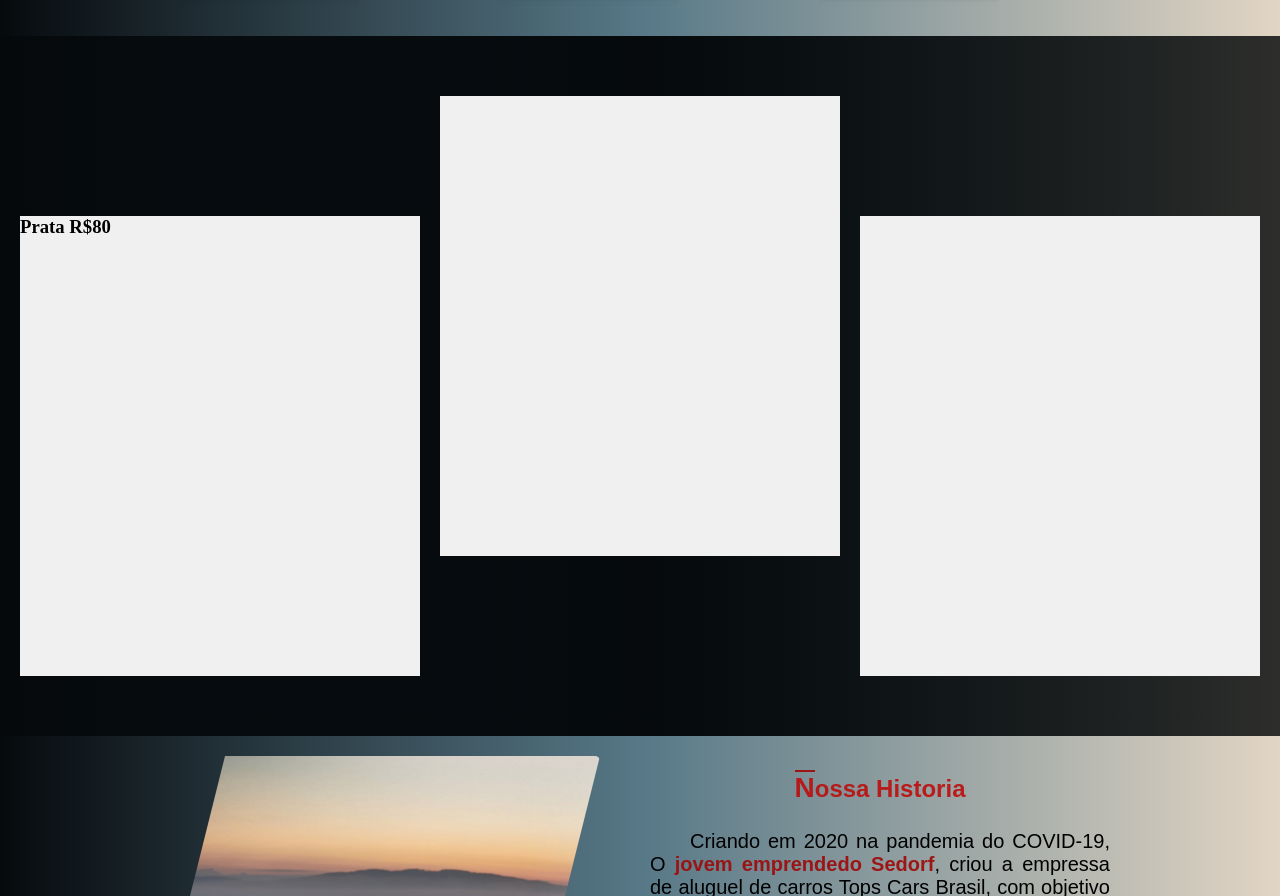
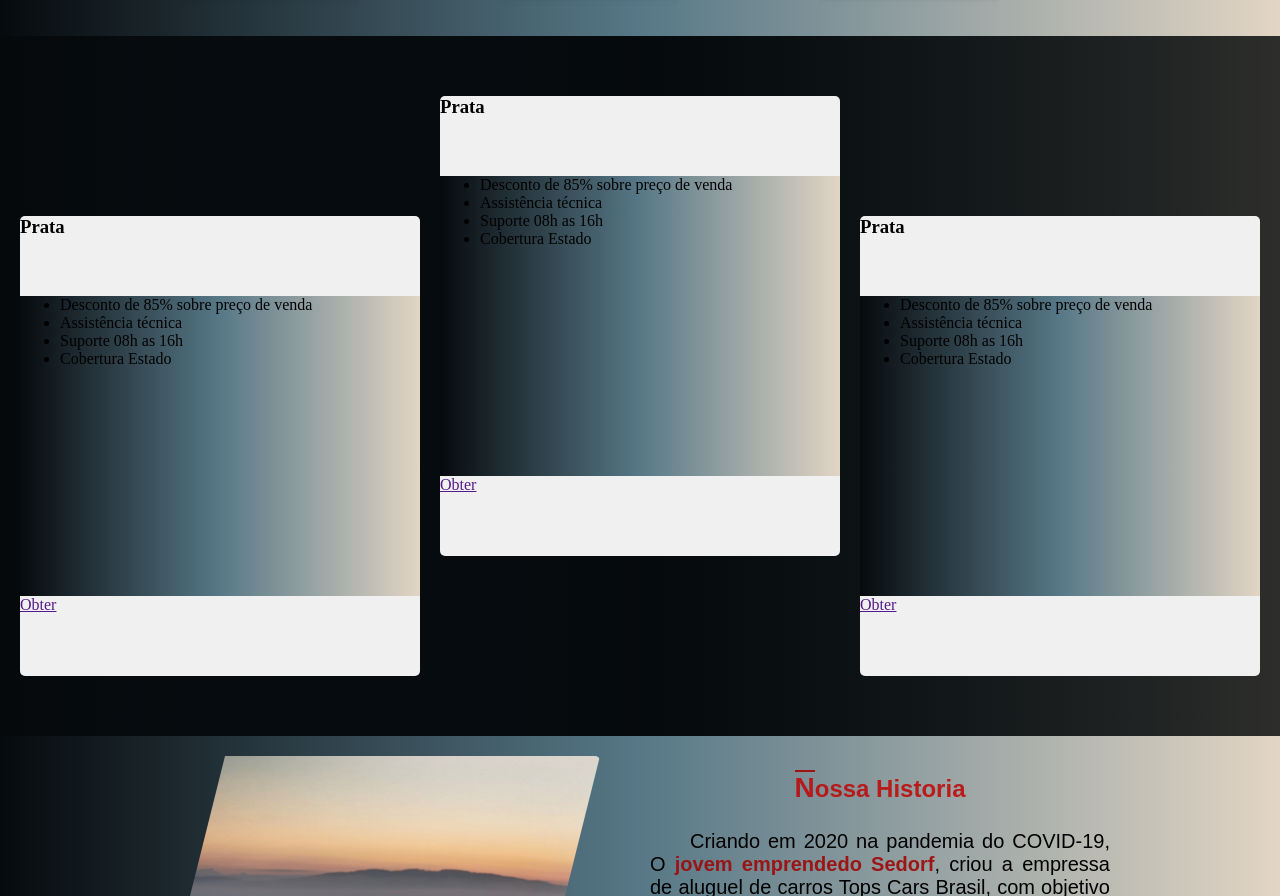
Before and after one commit to LucasLima-207/lisufaga, a plain HTML site: page index.html in a window 1280 px wide. Shown: the part 1314-2210 px from the top of the page. Drawn offline with Linux system fonts and the light colour scheme.

Commit message:
update de layout alpha

```diff
--- a/css/style.css
+++ b/css/style.css
@@ -232,9 +232,26 @@ Css do Menu Principal
   background: var(--LinearGradientBlack);
 }
 .PlanoDeSeguro{
+  border-radius: 5px;
+  display: grid;
+  grid-template-columns: 400px;
+  grid-template-rows: 80px 300px 60px;
   width: 400px;
   height: 460px;
   background: #f0f0f0;
+}
+.PlanoDeSeguro h2{
+  font-size: 40px;
+}
+.Preco{
+  background: red;
+}
+.ItensDeSeguro{
+  background: var(--LinearGradientBlue);
+}
+.Mesalidade{
+  display: inline-block;
+  background-color: #577887;
 }
 #Prata{
   margin-top: 120px;
@@ -242,6 +259,9 @@ Css do Menu Principal
 }
 #Bronze{
   margin-top: 120px;
+}
+#Ouro{
+
 }
 .FooterMain{
   display: flex;
--- a/index.html
+++ b/index.html
@@ -36,13 +36,34 @@
     </section>
     <section class="AmotraDeSeguro">
       <article class="PlanoDeSeguro" id="Prata">
-        <h3>Prata <span>R$80</span></h3>
+        <h3>Prata</h3>
+        <ul class="ItensDeSeguro">
+          <li>Desconto de 85% sobre preço de venda</li>
+          <li>Assistência técnica</li>
+          <li>Suporte 08h as 16h</li>
+          <li>Cobertura Estado</li>
+        </ul>
+        <a href="">Obter</a>
       </article>
       <article class="PlanoDeSeguro" id="Ouro">
-
+        <h3>Prata</h3>
+        <ul class="ItensDeSeguro">
+          <li>Desconto de 85% sobre preço de venda</li>
+          <li>Assistência técnica</li>
+          <li>Suporte 08h as 16h</li>
+          <li>Cobertura Estado</li>
+        </ul>
+        <a href="">Obter</a>
       </article>
       <article class="PlanoDeSeguro" id="Bronze">
-
+        <h3>Prata</h3>
+        <ul class="ItensDeSeguro">
+          <li>Desconto de 85% sobre preço de venda</li>
+          <li>Assistência técnica</li>
+          <li>Suporte 08h as 16h</li>
+          <li>Cobertura Estado</li>
+        </ul>
+        <a href="">Obter</a>
       </article>
     </section>
     <section id="Introducao">
```
